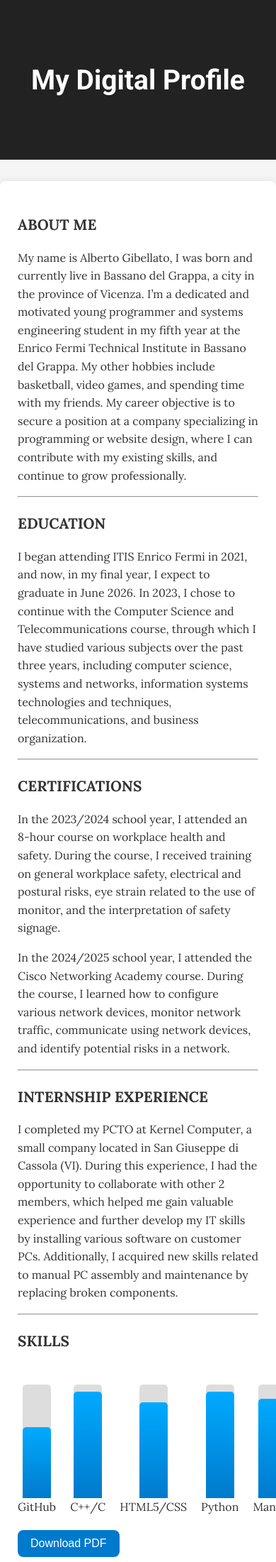
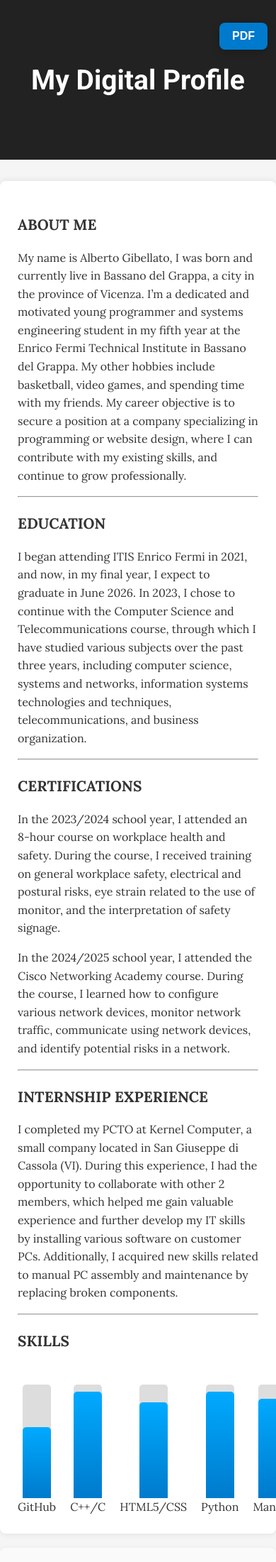
Before and after one commit to Albe-1/GibellatoDigitalProfile.github.io, a Jekyll site: the page built from index.md, in a window 390 px wide. Shown: the top 2201 px of the page at 71% size. Built offline with Jekyll 4.4.1, drawn with Linux system fonts in a browser that asks for light colours.

Commit message:
Update default.html

```diff
--- a/_layouts/default.html
+++ b/_layouts/default.html
@@ -135,6 +135,26 @@
         height: 300px;
       }
     }
+    .floating-pdf {
+      position: fixed;
+      top: 18px;
+      right: 18px;
+      z-index: 10001;
+      background: #007acc;
+      color: white;
+      border: none;
+      padding: 10px 14px;
+      border-radius: 8px;
+      box-shadow: 0 4px 12px rgba(0,0,0,0.2);
+      cursor: pointer;
+      font-weight: 700;
+      font-size: 0.95em;
+      }
+    .floating-pdf:hover { background: #005b99; }
+
+    @media (max-width: 420px) {
+      .floating-pdf { top: 12px; right: 12px; padding: 8px 10px; font-size: 0.85em; }
+    }
     .modal {
     display: none;
     position: fixed;
@@ -191,10 +211,11 @@
     <h1>{{ site.title }}</h1>
   </header>
 
+  <button id="openPdfBtn" class="floating-pdf" aria-label="Download PDF">PDF</button>
+
   <main>
     <div class="content">
       {{ content }}
-      <button id="openPdfBtn">Download PDF</button>
     </div>
 
     <aside>
@@ -221,5 +242,42 @@
     </aside>
   </main>
 
+  <div id="pdfModal" class="modal">
+    <div class="modal-content">
+    <h3>Download PDF</h3>
+    <p>Click below to download your full profile in PDF format.</p>
+    <a href="/profile.pdf" download>
+    <button id="downloadBtn" style="padding:10px 18px; background:#007acc; color:white; border:none; border-radius:8px; cursor:pointer;">Download PDF</button>
+    </a>
+    <div id="closeModal" class="close">Close</div>
+    </div>
+    </div>
+
+
+    <script>
+    const pdfBtn = document.getElementById("openPdfBtn");
+    const modal = document.getElementById("pdfModal");
+    const closeModal = document.getElementById("closeModal");
+
+
+    pdfBtn.onclick = () => {
+    modal.style.display = "flex";
+    document.body.style.overflow = "hidden";
+    };
+
+
+    closeModal.onclick = () => {
+    modal.style.display = "none";
+    document.body.style.overflow = "auto";
+    };
+
+
+    window.onclick = (e) => {
+    if (e.target === modal) {
+    modal.style.display = "none";
+    document.body.style.overflow = "auto";
+    }
+    };
+    </script>
 </body>
 </html>
```
